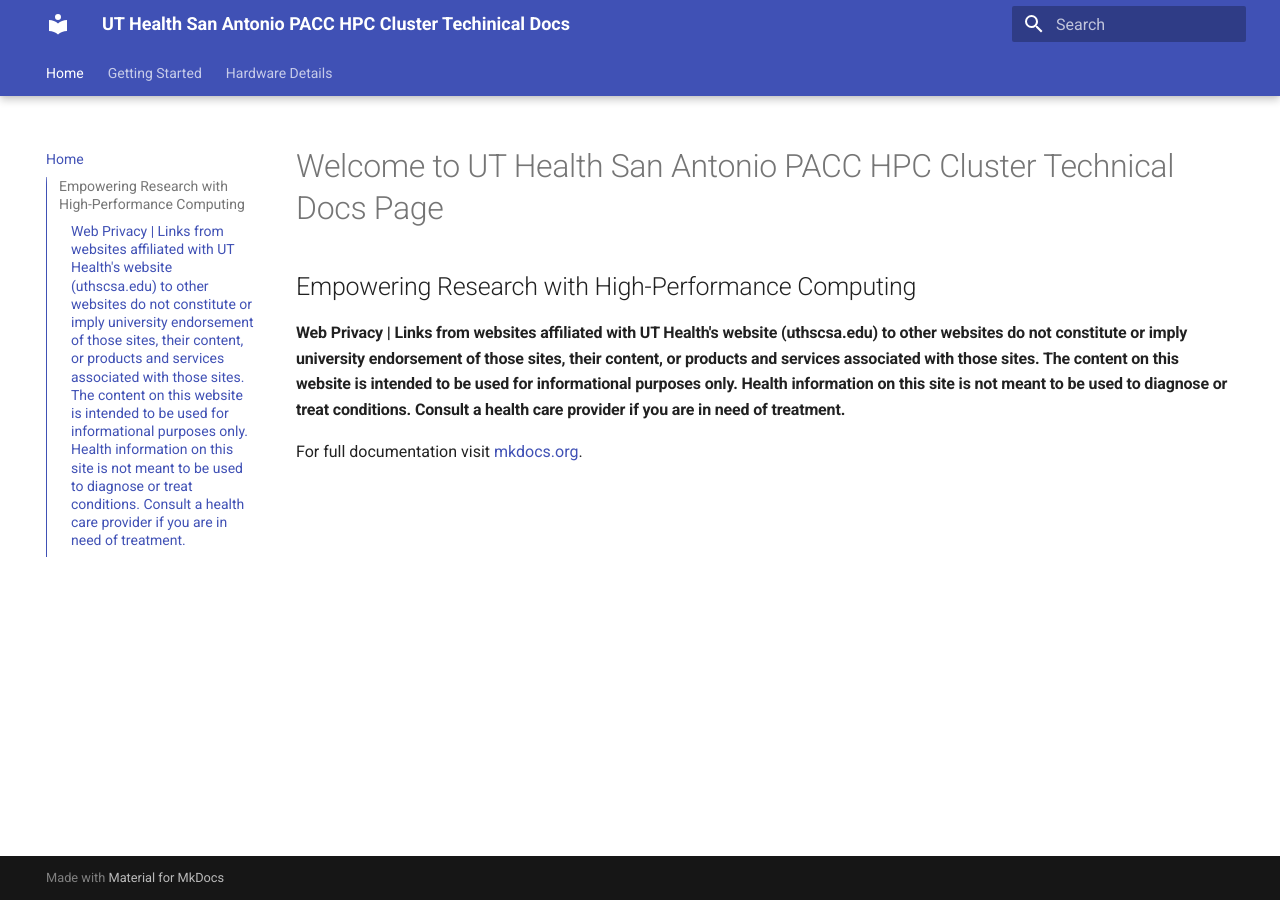
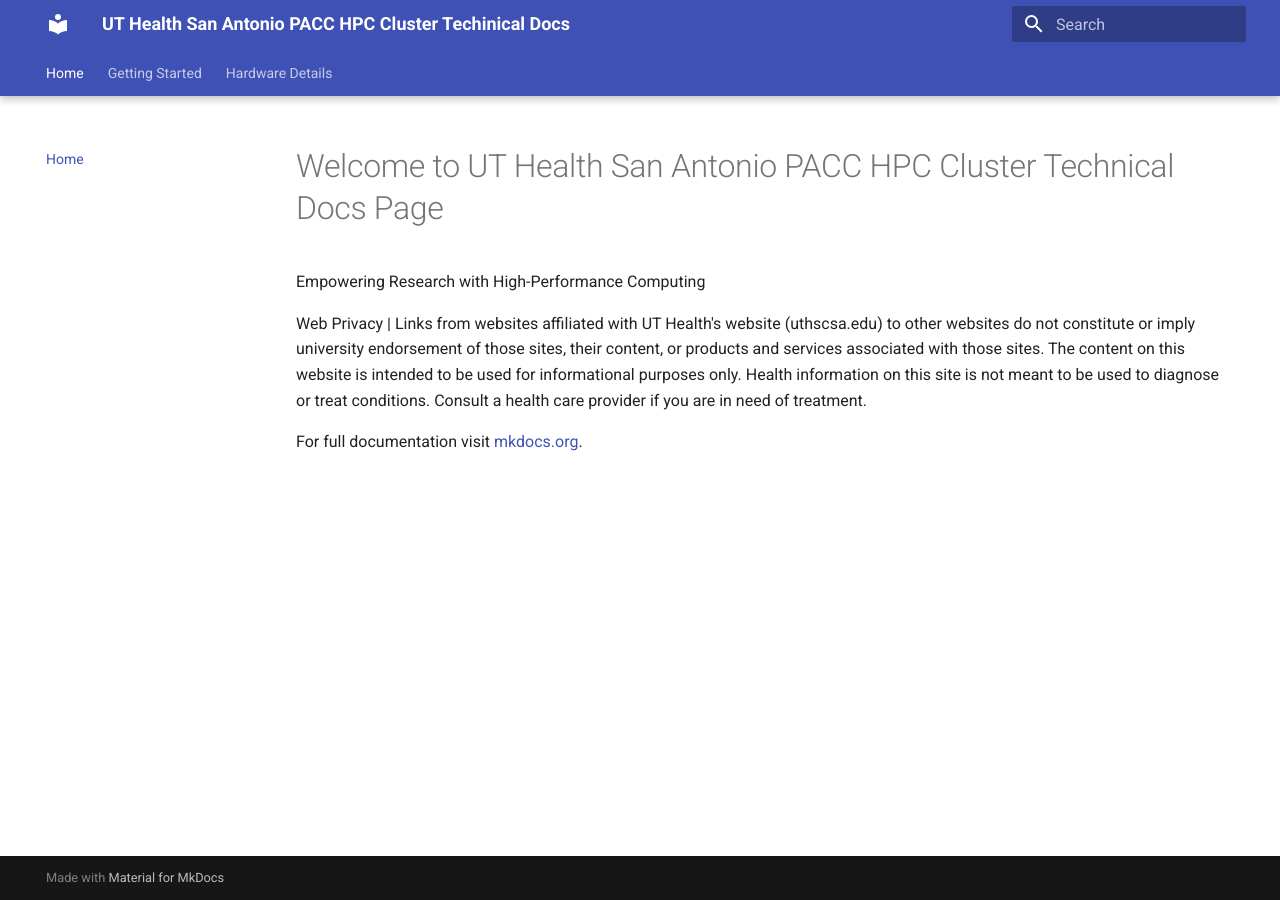
Before and after one commit to aprince-utcloud/Website, an MkDocs documentation site: the page built from docs/index.md, in a window 1280 px wide. Built offline with MkDocs 1.6.1 and Material for MkDocs 9.7.7, drawn with Linux system fonts in a browser that asks for light colours.

```diff
--- a/docs/index.md
+++ b/docs/index.md
@@ -1,6 +1,20 @@
 # Welcome to UT Health San Antonio PACC HPC Cluster Technical Docs Page
-## Empowering Research with High-Performance Computing
+Empowering Research with High-Performance Computing
 
-#### Web Privacy | Links from websites affiliated with UT Health's website (uthscsa.edu) to other websites do not constitute or imply university endorsement of those sites, their content, or products and services associated with those sites. The content on this website is intended to be used for informational purposes only. Health information on this site is not meant to be used to diagnose or treat conditions. Consult a health care provider if you are in need of treatment.
+
+
+
+
+
+
+
+
+
+
+
+
+
+
+Web Privacy | Links from websites affiliated with UT Health's website (uthscsa.edu) to other websites do not constitute or imply university endorsement of those sites, their content, or products and services associated with those sites. The content on this website is intended to be used for informational purposes only. Health information on this site is not meant to be used to diagnose or treat conditions. Consult a health care provider if you are in need of treatment.
 
 For full documentation visit [mkdocs.org](https://www.mkdocs.org).
```
